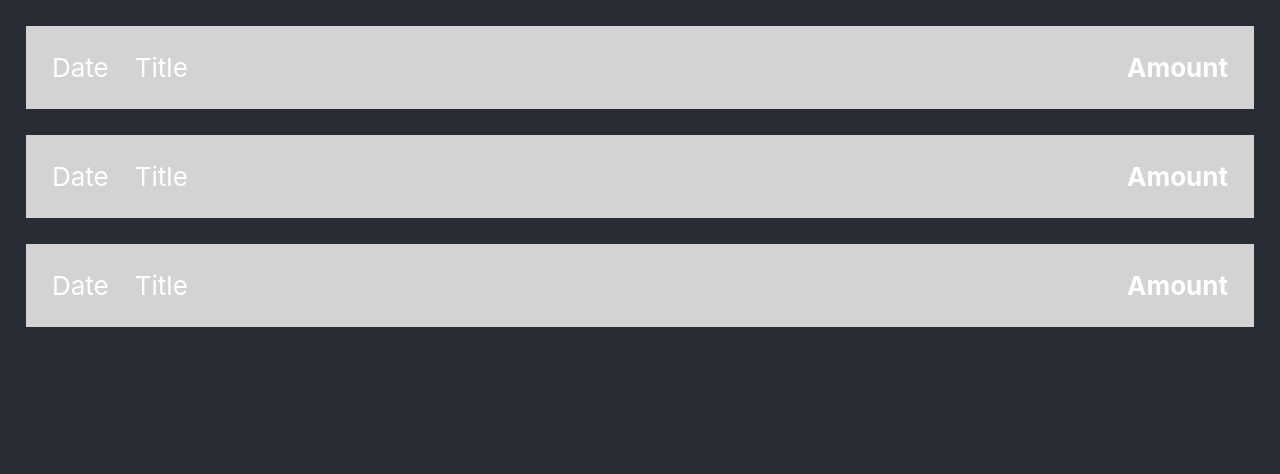
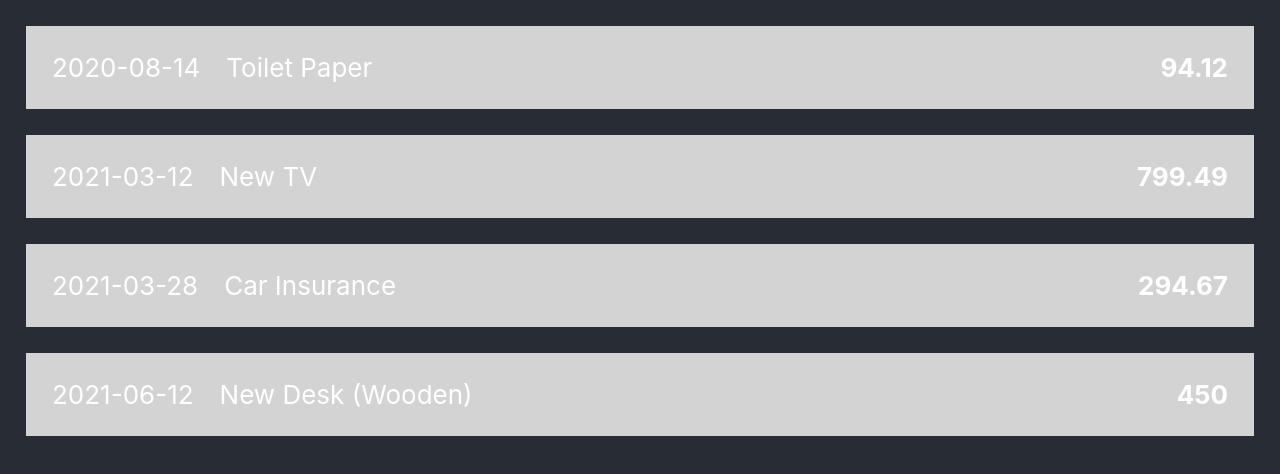
Before and after one commit to josepo/expenses, a React (Create React App) app: page / in a window 1280 px wide. Shown: the top 474 px of the page. Built offline with nearby package versions, Linux system fonts and the light colour scheme.

Commit message:
Expense items props

```diff
--- a/src/App.js
+++ b/src/App.js
@@ -2,13 +2,21 @@ import './App.css';
 import Item from './components/Item';
 
 function App() {
-  return (
-    <div className="App">
-      <Item />
-      <Item />
-      <Item />
-    </div>
-  );
+   const expenses = [
+      { title: 'Toilet Paper', amount: 94.12, date: new Date(2020, 7, 14) },
+      { title: 'New TV', amount: 799.49, date: new Date(2021, 2, 12) },
+      { title: 'Car Insurance', amount: 294.67, date: new Date(2021, 2, 28) },
+      { title: 'New Desk (Wooden)', amount: 450, date: new Date(2021, 5, 12) }
+   ];
+
+   return (
+      <div className="App">
+         <Item date={ expenses[0].date } title={ expenses[0].title } amount={ expenses[0].amount }/>
+         <Item date={ expenses[1].date } title={ expenses[1].title } amount={ expenses[1].amount }/>
+         <Item date={ expenses[2].date } title={ expenses[2].title } amount={ expenses[2].amount }/>
+         <Item date={ expenses[3].date } title={ expenses[3].title } amount={ expenses[3].amount }/>
+      </div>
+   );
 }
 
 export default App;
--- a/src/components/Item.js
+++ b/src/components/Item.js
@@ -1,12 +1,12 @@
 import './Item.css';
 
-function Item()
+function Item({ date, title, amount })
 {
    return (
       <div className='item'>
-         <div className='item__date'>Date</div>
-         <div className='item__title'>Title</div>
-         <div className='item__price'>Amount</div>
+         <div className='item__date'>{ date.toISOString().split('T')[0] }</div>
+         <div className='item__title'>{ title }</div>
+         <div className='item__price'>{ amount }</div>
       </div>
    );
 }
```
